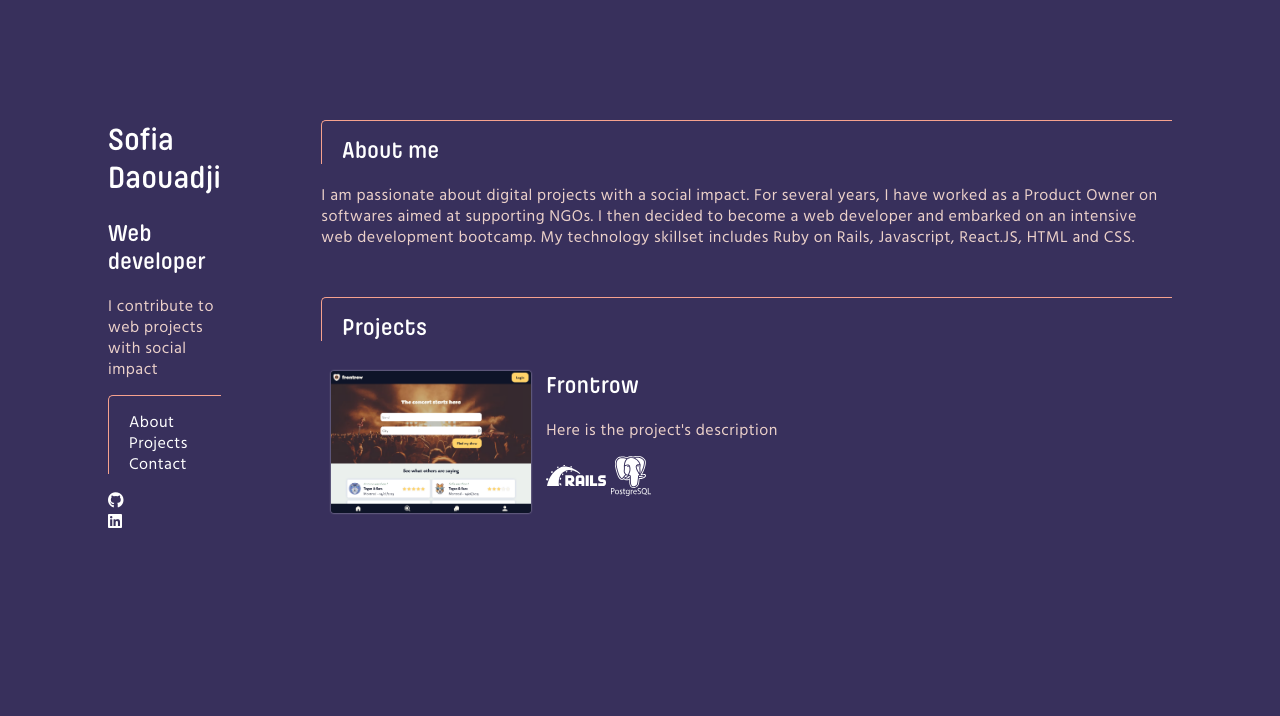
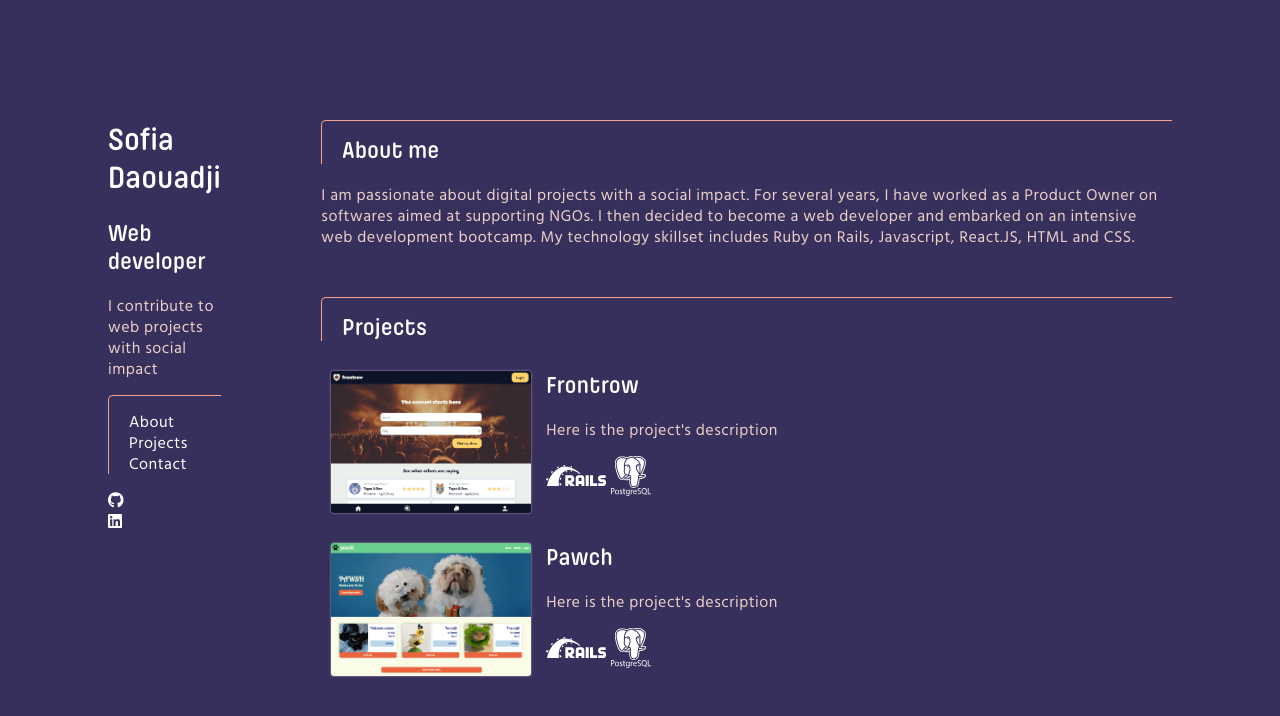
Before and after one commit to daouasof/my-portfolio, a React (Create React App) app: page / in a window 1280 px wide. Shown: the top 716 px of the page. Built offline with nearby package versions, Linux system fonts and the light colour scheme.

Commit message:
added Pawch

```diff
--- a/src/components/Main.jsx
+++ b/src/components/Main.jsx
@@ -1,6 +1,7 @@
 import '../styles/Main.css';
 import Project from './Project';
 import Frontrow from '../assets/images/Frontrow.png';
+import Pawch from '../assets/images/Pawch.png';
 import Rails from '../assets/images/Rails.svg';
 import PostgreSQL from '../assets/images/PostgreSQL.svg';
 
@@ -33,6 +34,16 @@ function Main() {
             { stackname: 'postgreSQL', source: PostgreSQL },
           ]}
         />
+        <Project
+          name="Pawch"
+          description="Here is the project's description"
+          link="https://pawsh.herokuapp.com/"
+          cover={Pawch}
+          stack={[
+            { stackname: 'Rails', source: Rails },
+            { stackname: 'postgreSQL', source: PostgreSQL },
+          ]}
+        />
       </div>
     </div>
   );
--- a/src/styles/Project.css
+++ b/src/styles/Project.css
@@ -4,6 +4,7 @@
   padding: 10px;
   border-radius: 5px;
   transition: ease;
+  margin-bottom: 10px;
 }
 
 .project:hover {
```
Also changed, not shown: src/assets/images/Pawch.png (added).
